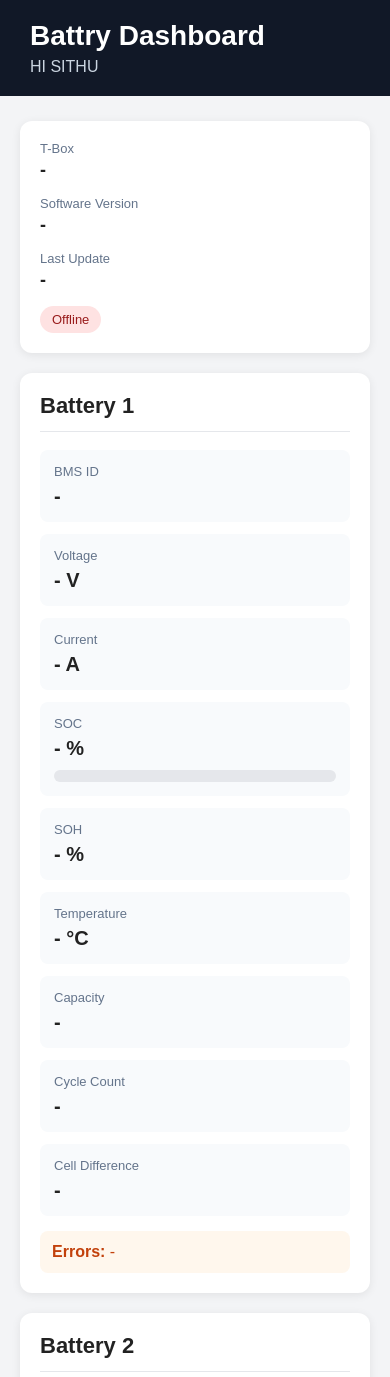
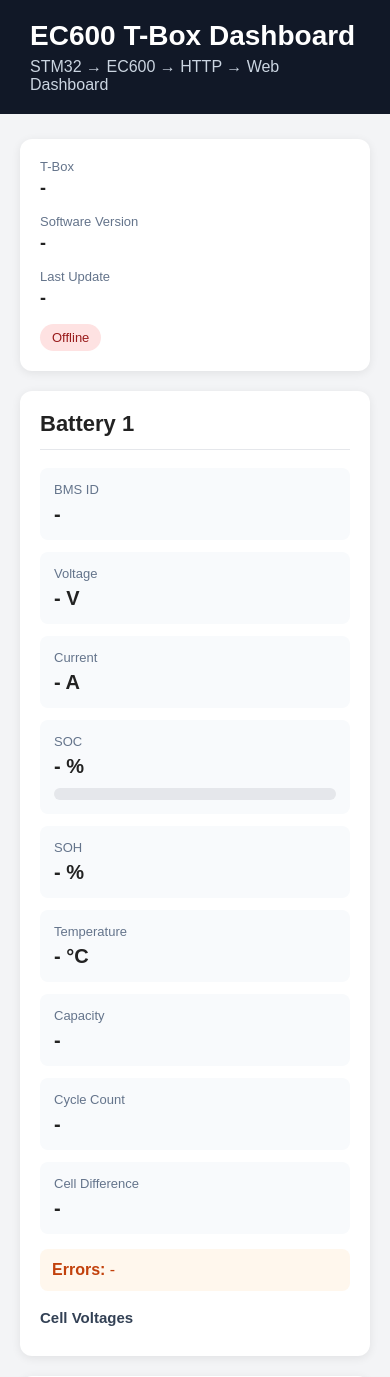
Before and after one commit to nayanakab22/ec600-web, a FastAPI app: page / in a window 390 px wide. Shown: the top 1377 px of the page. Run offline with FastAPI, Linux system fonts and the light colour scheme.

Commit message:
Implement cell voltage display section in dashboard
Added styling and structure for cell voltage display in the dashboard.

```diff
--- a/templates/dashboard.html
+++ b/templates/dashboard.html
@@ -155,6 +155,62 @@
             color: #c2410c;
         }
 
+        /* ===== Cell voltages ===== */
+
+        .cell-section {
+            margin-top: 18px;
+        }
+
+        .cell-section h4 {
+            margin: 0 0 10px;
+            font-size: 15px;
+            color: #334155;
+        }
+
+        .cell-grid {
+            display: grid;
+            grid-template-columns: repeat(6, 1fr);
+            gap: 8px;
+        }
+
+        .cell {
+            background: #f8fafc;
+            border: 1px solid #e5e7eb;
+            border-radius: 8px;
+            padding: 8px 6px;
+            text-align: center;
+        }
+
+        .cell .cell-num {
+            font-size: 11px;
+            color: #94a3b8;
+        }
+
+        .cell .cell-v {
+            font-size: 14px;
+            font-weight: bold;
+            margin-top: 2px;
+        }
+
+        /* highlight the highest / lowest cell */
+        .cell.max {
+            background: #fee2e2;
+            border-color: #fca5a5;
+        }
+
+        .cell.max .cell-v {
+            color: #b91c1c;
+        }
+
+        .cell.min {
+            background: #dbeafe;
+            border-color: #93c5fd;
+        }
+
+        .cell.min .cell-v {
+            color: #1d4ed8;
+        }
+
         .gps-card {
             margin-top: 20px;
             background: white;
@@ -187,6 +243,10 @@
                 grid-template-columns: repeat(2, 1fr);
             }
 
+            .cell-grid {
+                grid-template-columns: repeat(4, 1fr);
+            }
+
         }
 
         @media(max-width: 500px) {
@@ -197,6 +257,10 @@
 
             .soc-box {
                 grid-column: span 1;
+            }
+
+            .cell-grid {
+                grid-template-columns: repeat(3, 1fr);
             }
 
         }
@@ -210,10 +274,10 @@
 
 <div class="header">
 
-    <h1>Battry Dashboard</h1>
+    <h1>EC600 T-Box Dashboard</h1>
 
     <p>
-        HI SITHU
+        STM32 → EC600 → HTTP → Web Dashboard
     </p>
 
 </div>
@@ -452,6 +516,19 @@
 
             </div>
 
+
+            <!-- Cell voltages -->
+
+            <div class="cell-section">
+
+                <h4>Cell Voltages</h4>
+
+                <div class="cell-grid"
+                     id="b1Cells">
+                </div>
+
+            </div>
+
         </div>
 
 
@@ -614,6 +691,19 @@
 
             </div>
 
+
+            <!-- Cell voltages -->
+
+            <div class="cell-section">
+
+                <h4>Cell Voltages</h4>
+
+                <div class="cell-grid"
+                     id="b2Cells">
+                </div>
+
+            </div>
+
         </div>
 
     </div>
@@ -693,6 +783,57 @@ function setText(id, value) {
         element.innerText = valueOrDash(value);
 
     }
+
+}
+
+
+function updateCellVoltages(containerId, cellVoltages) {
+
+    const container =
+        document.getElementById(containerId);
+
+    if (!container) {
+        return;
+    }
+
+    if (!Array.isArray(cellVoltages) ||
+        cellVoltages.length === 0) {
+
+        container.innerHTML =
+            "<p style='color:#94a3b8;margin:0;'>No cell data</p>";
+
+        return;
+
+    }
+
+    const maxV = Math.max(...cellVoltages);
+    const minV = Math.min(...cellVoltages);
+
+    container.innerHTML = "";
+
+    cellVoltages.forEach(function (raw, index) {
+
+        const volts = (Number(raw) / 1000).toFixed(3);
+
+        const cell = document.createElement("div");
+
+        let cls = "cell";
+
+        if (raw === maxV) {
+            cls += " max";
+        } else if (raw === minV) {
+            cls += " min";
+        }
+
+        cell.className = cls;
+
+        cell.innerHTML =
+            "<div class='cell-num'>Cell " + (index + 1) + "</div>" +
+            "<div class='cell-v'>" + volts + " V</div>";
+
+        container.appendChild(cell);
+
+    });
 
 }
 
@@ -825,6 +966,14 @@ function updateBattery(prefix, battery) {
         );
 
     }
+
+
+    // Cell voltages grid
+
+    updateCellVoltages(
+        prefix + "Cells",
+        battery.cellVoltages
+    );
 
 }
 
```
